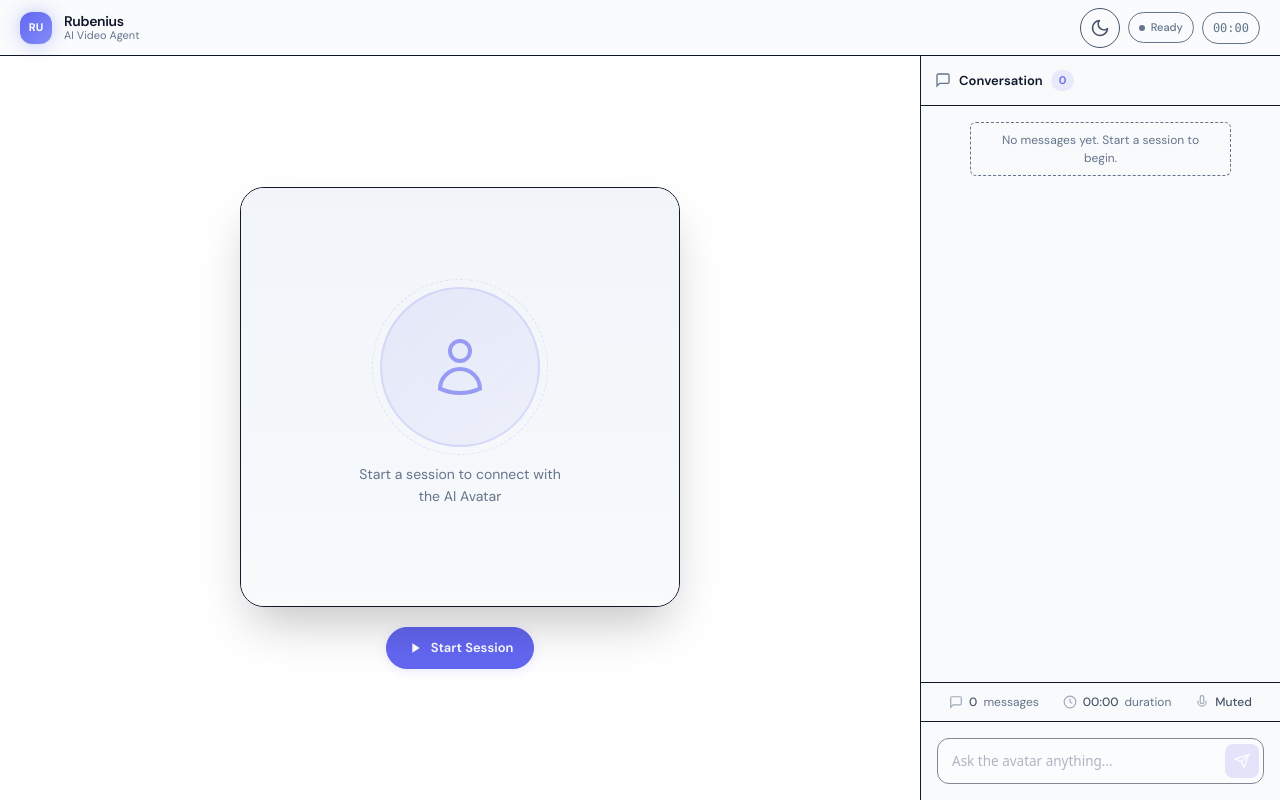
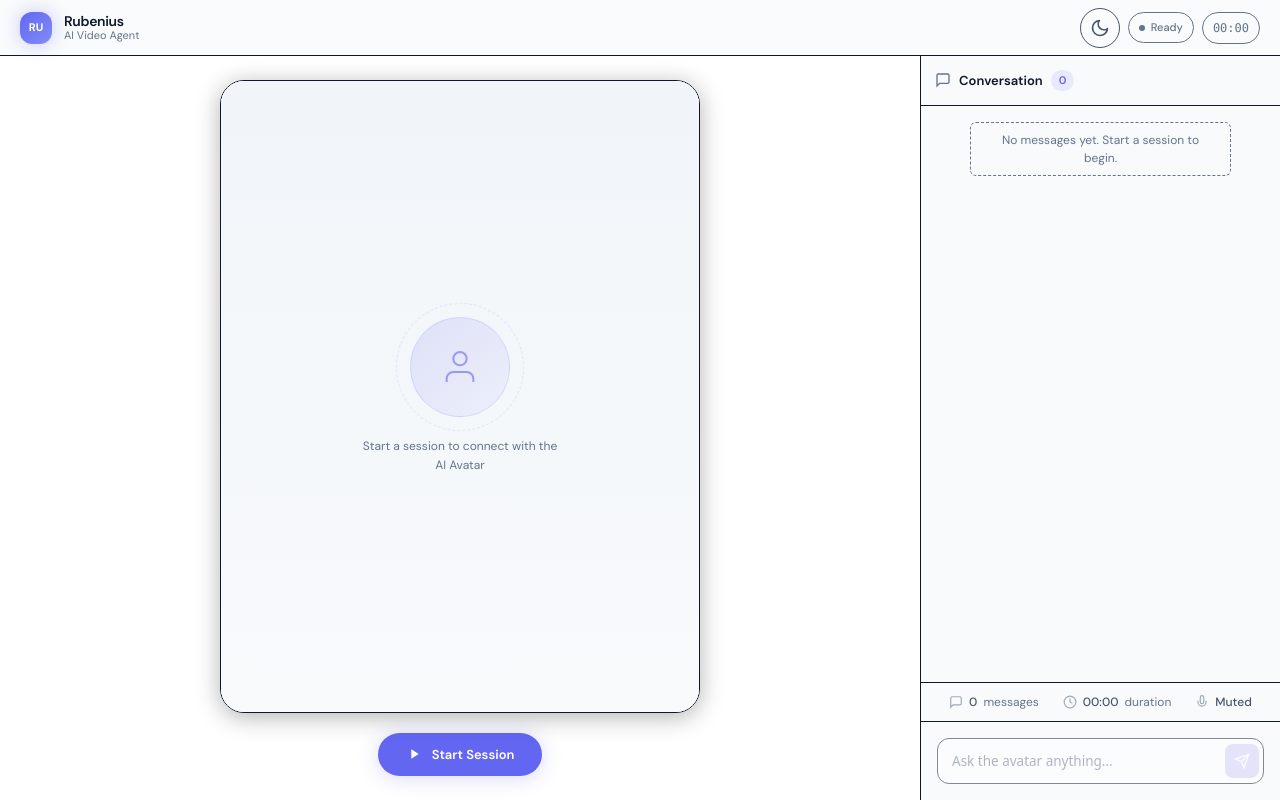
Before and after one commit to niks-nikhil-anand/AI-Video-Agent-Chatbot-Starter-Kit-Talking-Avatar-HeyGen, a Next.js app: page / in a window 1280 px wide. Built offline with nearby package versions, Linux system fonts and the light colour scheme.

Commit message:
refactor: modernize avatar UI, optimize scrollbar styles, and update typography configuration

```diff
--- a/src/app/components/AvatarPanel.tsx
+++ b/src/app/components/AvatarPanel.tsx
@@ -1,8 +1,9 @@
 'use client';
 
-import React, { useState, useRef, useEffect, useCallback } from 'react';
+import { useState, useRef, useEffect, useCallback } from 'react';
 import { fetchSessionToken, stopSessionOnServer } from '../lib/liveavatar';
 import type { LiveAvatarSession } from '@heygen/liveavatar-web-sdk';
+import SessionControls from './SessionControls';
 
 export interface AvatarPanelProps {
   isActive: boolean;
@@ -21,21 +22,18 @@ export default function AvatarPanel({
   onAvatarTranscription,
   onSessionReady,
 }: AvatarPanelProps) {
-  const [isSpeaking, setIsSpeaking] = useState(false);
-  const [isMicActive, setIsMicActive] = useState(false);
-  const [isLoading, setIsLoading] = useState(false);
-  const [error, setError] = useState<string | null>(null);
-  // true when the stream is live but browser autoplay policy is blocking audio
-  const [audioLocked, setAudioLocked] = useState(false);
+  const [isSpeaking, setIsSpeaking]     = useState(false);
+  const [isMicActive, setIsMicActive]   = useState(false);
+  const [isLoading, setIsLoading]       = useState(false);
+  const [error, setError]               = useState<string | null>(null);
+  const [audioLocked, setAudioLocked]   = useState(false);
 
-  const sessionRef = useRef<LiveAvatarSession | null>(null);
+  const sessionRef      = useRef<LiveAvatarSession | null>(null);
   const sessionTokenRef = useRef<string | null>(null);
-  const videoRef = useRef<HTMLVideoElement>(null);
-  const keepAliveRef = useRef<ReturnType<typeof setInterval> | null>(null);
-  // Guard against React Strict Mode double-invoke
-  const startingRef = useRef(false);
+  const videoRef        = useRef<HTMLVideoElement>(null);
+  const keepAliveRef    = useRef<ReturnType<typeof setInterval> | null>(null);
+  const startingRef     = useRef(false);
 
-  // Keep-alive every 2 min while session is live
   useEffect(() => {
     if (!isActive) return;
     keepAliveRef.current = setInterval(async () => {
@@ -44,7 +42,6 @@ export default function AvatarPanel({
     return () => { if (keepAliveRef.current) clearInterval(keepAliveRef.current); };
   }, [isActive]);
 
-  // Cleanup on unmount
   useEffect(() => {
     return () => {
       if (keepAliveRef.current) clearInterval(keepAliveRef.current);
@@ -83,10 +80,8 @@ export default function AvatarPanel({
         const video = videoRef.current;
         if (!video) return;
         session.attach(video);
-        // React's muted={false} is broken — set via DOM ref, then attempt play()
         video.muted = false;
         video.play().catch(() => {
-          // Autoplay policy blocked audio — show tap-to-unmute overlay
           video.muted = true;
           setAudioLocked(true);
         });
@@ -99,15 +94,10 @@ export default function AvatarPanel({
       });
 
       session.on(AgentEventsEnum.AVATAR_SPEAK_STARTED, () => setIsSpeaking(true));
-      session.on(AgentEventsEnum.AVATAR_SPEAK_ENDED, () => setIsSpeaking(false));
+      session.on(AgentEventsEnum.AVATAR_SPEAK_ENDED,   () => setIsSpeaking(false));
 
-      session.on(AgentEventsEnum.USER_TRANSCRIPTION, (event) => {
-        onUserTranscription?.(event.text);
-      });
-
-      session.on(AgentEventsEnum.AVATAR_TRANSCRIPTION, (event) => {
-        onAvatarTranscription?.(event.text);
-      });
+      session.on(AgentEventsEnum.USER_TRANSCRIPTION,   (e) => onUserTranscription?.(e.text));
+      session.on(AgentEventsEnum.AVATAR_TRANSCRIPTION, (e) => onAvatarTranscription?.(e.text));
 
       session.on(AgentEventsEnum.SESSION_STOPPED, () => {
         setIsMicActive(false);
@@ -117,8 +107,6 @@ export default function AvatarPanel({
 
       await session.start();
 
-      // voiceChat.start() triggers the browser mic permission prompt.
-      // Isolated try/catch so a denial doesn't kill the video session.
       try {
         await session.voiceChat.start();
         setIsMicActive(true);
@@ -129,8 +117,7 @@ export default function AvatarPanel({
       onSessionReady?.((text: string) => session.message(text));
       onStart();
     } catch (err) {
-      const message = err instanceof Error ? err.message : 'Failed to start session';
-      setError(message);
+      setError(err instanceof Error ? err.message : 'Failed to start session');
       sessionRef.current = null;
       sessionTokenRef.current = null;
     } finally {
@@ -164,127 +151,98 @@ export default function AvatarPanel({
   }, [isMicActive]);
 
   return (
-    <div
-      className={`flex flex-col items-center justify-center relative bg-bg-primary overflow-hidden p-6 transition-all duration-1000 ${
-        isActive
-          ? 'before:content-[""] before:absolute before:top-1/2 before:left-1/2 before:w-[500px] before:h-[500px] before:-translate-x-1/2 before:-translate-y-1/2 before:bg-[radial-gradient(circle,var(--accent-glow)_0%,transparent_70%)] before:pointer-events-none before:opacity-100'
-          : 'before:opacity-0'
-      }`}
-    >
+    <section className="relative flex flex-col items-center justify-center overflow-hidden bg-bg-primary p-6 transition-all duration-700">
+
+      {/* Ambient glow behind video when live */}
+      {isActive && (
+        <div className="pointer-events-none absolute inset-0 flex items-center justify-center">
+          <div className="w-[420px] h-[420px] rounded-full bg-[radial-gradient(circle,rgba(99,102,241,0.12)_0%,transparent_70%)] blur-3xl" />
+        </div>
+      )}
+
+      {/* Video card */}
       <div
-        className={`relative w-full max-w-[440px] aspect-[3/4] max-h-[calc(100dvh-380px)] rounded-3xl overflow-hidden bg-bg-tertiary border border-border-subtle shadow-2xl transition-all duration-300 ${
-          isActive ? 'border-border-active shadow-[0_8px_32px_rgba(0,0,0,0.5),0_0_40px_rgba(99,102,241,0.15)]' : ''
-        }`}
+        className={`relative w-full max-w-[480px] aspect-3/4 rounded-3xl overflow-hidden shadow-2xl transition-all duration-500
+          ${isActive
+            ? 'border border-accent/25 shadow-[0_8px_40px_rgba(0,0,0,0.5),0_0_60px_rgba(99,102,241,0.12)]'
+            : 'border border-border-subtle shadow-[0_4px_24px_rgba(0,0,0,0.3)]'
+          }`}
       >
-        {/* Video stream — muted prop omitted intentionally; we control muted via DOM ref */}
+        {/* Stream */}
         <video
           ref={videoRef}
-          className="w-full h-full object-cover block"
-          id="avatarVideo"
+          className="w-full h-full object-cover block bg-bg-tertiary"
           autoPlay
           playsInline
         />
 
-        {/* Tap-to-enable-audio overlay — appears when browser autoplay policy blocks audio */}
+        {/* Tap-to-unlock audio overlay */}
         {audioLocked && (
           <button
             onClick={unlockAudio}
-            className="absolute inset-0 flex flex-col items-center justify-center gap-3 bg-black/60 backdrop-blur-sm z-10 cursor-pointer"
+            className="absolute inset-0 z-10 flex flex-col items-center justify-center gap-3 bg-black/55 backdrop-blur-[2px] transition-opacity"
           >
-            <div className="w-16 h-16 rounded-full bg-white/10 border border-white/30 flex items-center justify-center">
-              <svg className="w-8 h-8 text-white" viewBox="0 0 24 24" fill="none" stroke="currentColor" strokeWidth="1.5">
+            <div className="w-14 h-14 rounded-full bg-white/10 border border-white/25 flex items-center justify-center">
+              <svg className="w-7 h-7 text-white" viewBox="0 0 24 24" fill="none" stroke="currentColor" strokeWidth="1.5">
                 <polygon points="11 5 6 9 2 9 2 15 6 15 11 19 11 5" />
                 <path d="M19.07 4.93a10 10 0 010 14.14M15.54 8.46a5 5 0 010 7.07" />
               </svg>
             </div>
-            <p className="text-white text-sm font-medium">Tap to enable audio</p>
+            <p className="text-white/90 text-[13px] font-medium">Tap to enable audio</p>
           </button>
         )}
 
         {/* Idle placeholder */}
         {!isActive && (
-          <div className="absolute inset-0 flex flex-col items-center justify-center gap-4 bg-linear-to-b from-bg-tertiary to-bg-secondary transition-opacity duration-300">
-            <div className="w-[160px] h-[160px] rounded-full bg-linear-to-br from-accent/10 to-accent/5 border-2 border-accent/15 flex items-center justify-center relative after:content-[''] after:absolute after:inset-[-10px] after:rounded-full after:border after:border-dashed after:border-accent/15 after:animate-spin-slow">
-              <svg className="w-16 h-16 text-accent opacity-60" viewBox="0 0 24 24" fill="none" stroke="currentColor" strokeWidth="1.5">
-                <path d="M15.75 6a3.75 3.75 0 11-7.5 0 3.75 3.75 0 017.5 0zM4.501 20.118a7.5 7.5 0 0114.998 0A17.933 17.933 0 0112 21.75c-2.676 0-5.216-.584-7.499-1.632z" />
-              </svg>
+          <div className="absolute inset-0 flex flex-col items-center justify-center gap-5 bg-linear-to-b from-bg-tertiary to-bg-secondary">
+            <div className="relative">
+              <div className="w-[100px] h-[100px] rounded-full bg-linear-to-br from-accent/15 to-accent/5 border border-accent/15 flex items-center justify-center">
+                <svg className="w-10 h-10 text-accent/60" viewBox="0 0 24 24" fill="none" stroke="currentColor" strokeWidth="1.2">
+                  <path d="M20 21v-2a4 4 0 00-4-4H8a4 4 0 00-4 4v2" />
+                  <circle cx="12" cy="7" r="4" />
+                </svg>
+              </div>
+              {/* Dashed orbit ring */}
+              <div className="absolute inset-[-14px] rounded-full border border-dashed border-accent/15 animate-spin-slow" />
             </div>
+
             {error ? (
-              <p className="text-sm text-[#ef4444] text-center max-w-[240px] leading-relaxed px-2">{error}</p>
+              <p className="text-[12px] text-[#ef4444] text-center max-w-[220px] leading-relaxed px-4">{error}</p>
             ) : (
-              <p className="text-sm text-text-muted text-center max-w-[220px] leading-relaxed">
+              <p className="text-[12px] text-text-muted text-center max-w-[200px] leading-relaxed">
                 Start a session to connect with the AI Avatar
               </p>
             )}
           </div>
         )}
 
-        {/* Speaking indicator */}
-        <div className={`absolute bottom-4 left-1/2 -translate-x-1/2 flex items-center gap-2 px-4 py-2 bg-bg-card/80 backdrop-blur-xl border border-border-subtle rounded-full transition-opacity duration-300 pointer-events-none ${isSpeaking ? 'opacity-100' : 'opacity-0'}`}>
-          <div className="flex items-end gap-[2px] h-4">
-            <span className="w-[3px] h-1.5 bg-accent rounded-[2px] animate-bar-bounce" style={{ animationDelay: '0s' }} />
-            <span className="w-[3px] h-3 bg-accent rounded-[2px] animate-bar-bounce" style={{ animationDelay: '0.15s' }} />
-            <span className="w-[3px] h-2 bg-accent rounded-[2px] animate-bar-bounce" style={{ animationDelay: '0.3s' }} />
-            <span className="w-[3px] h-3.5 bg-accent rounded-[2px] animate-bar-bounce" style={{ animationDelay: '0.45s' }} />
-            <span className="w-[3px] h-1.5 bg-accent rounded-[2px] animate-bar-bounce" style={{ animationDelay: '0.6s' }} />
+        {/* Speaking waveform badge */}
+        <div
+          className={`absolute bottom-4 left-1/2 -translate-x-1/2 flex items-center gap-2 px-3.5 py-2 rounded-full bg-bg-card/80 backdrop-blur-md border border-border-subtle shadow-lg pointer-events-none transition-all duration-300
+            ${isSpeaking ? 'opacity-100 translate-y-0' : 'opacity-0 translate-y-1'}`}
+        >
+          <div className="flex items-end gap-[3px] h-3.5">
+            {[0, 0.15, 0.3, 0.45, 0.6].map((delay, i) => (
+              <span
+                key={i}
+                className="w-[3px] rounded-[2px] bg-accent animate-bar-bounce"
+                style={{ height: [6, 12, 8, 14, 6][i], animationDelay: `${delay}s` }}
+              />
+            ))}
           </div>
-          <span className="text-xs text-text-primary font-medium">Speaking...</span>
+          <span className="text-[11px] font-medium text-text-primary">Speaking</span>
         </div>
       </div>
 
       {/* Controls */}
-      <div className="flex items-center gap-2.5 mt-5">
-        {!isActive ? (
-          <button
-            onClick={handleStart}
-            disabled={isLoading}
-            className="inline-flex items-center justify-center gap-2 px-5 py-2.5 bg-accent border border-accent text-white rounded-full text-[13px] font-semibold cursor-pointer transition-all hover:bg-[#5558e6] hover:shadow-[0_4px_20px_rgba(99,102,241,0.3)] active:scale-95 shadow-[0_2px_12px_rgba(99,102,241,0.15)] disabled:opacity-60 disabled:cursor-wait"
-          >
-            {isLoading ? (
-              <span className="w-4 h-4 border-2 border-white/30 border-t-white rounded-full animate-spin" />
-            ) : (
-              <svg className="w-4 h-4 fill-current" viewBox="0 0 24 24"><path d="M8 5v14l11-7z" /></svg>
-            )}
-            {isLoading ? 'Connecting...' : 'Start Session'}
-          </button>
-        ) : (
-          <>
-            <button
-              onClick={handleEnd}
-              className="inline-flex items-center justify-center gap-2 px-5 py-2.5 bg-[#ef4444] border border-[#ef4444] text-white rounded-full text-[13px] font-semibold cursor-pointer transition-all hover:bg-[#dc2626] active:scale-95 shadow-[0_2px_12px_rgba(239,68,68,0.15)]"
-            >
-              <svg className="w-4 h-4" viewBox="0 0 24 24" fill="none" stroke="currentColor" strokeWidth="2">
-                <rect x="6" y="6" width="12" height="12" rx="2" />
-              </svg>
-              End Session
-            </button>
-            <button
-              onClick={toggleMic}
-              className={`w-11 h-11 flex items-center justify-center rounded-full bg-surface-glass border border-border-subtle text-text-secondary cursor-pointer transition-all hover:bg-surface-glass-hover hover:text-text-primary active:scale-95 ${isMicActive ? 'bg-red/15 border-red/40 text-[#ef4444] animate-mic-pulse' : ''}`}
-              title={isMicActive ? 'Mute mic' : 'Enable mic'}
-            >
-              <svg className="w-5 h-5" viewBox="0 0 24 24" fill="none" stroke="currentColor" strokeWidth="2">
-                {isMicActive ? (
-                  <>
-                    <path d="M12 1a3 3 0 00-3 3v8a3 3 0 006 0V4a3 3 0 00-3-3z" />
-                    <path d="M19 10v2a7 7 0 01-14 0v-2" />
-                    <line x1="12" y1="19" x2="12" y2="23" />
-                    <line x1="8" y1="23" x2="16" y2="23" />
-                  </>
-                ) : (
-                  <>
-                    <line x1="1" y1="1" x2="23" y2="23" />
-                    <path d="M9 9v3a3 3 0 005.12 2.12M15 9.34V4a3 3 0 00-5.94-.6" />
-                    <path d="M17 16.95A7 7 0 015 12v-2m14 0v2a7 7 0 01-.11 1.23" />
-                    <line x1="12" y1="19" x2="12" y2="23" />
-                    <line x1="8" y1="23" x2="16" y2="23" />
-                  </>
-                )}
-              </svg>
-            </button>
-          </>
-        )}
-      </div>
-    </div>
+      <SessionControls
+        isActive={isActive}
+        isLoading={isLoading}
+        isMicActive={isMicActive}
+        onStart={handleStart}
+        onEnd={handleEnd}
+        onToggleMic={toggleMic}
+      />
+    </section>
   );
 }
--- a/src/app/components/MessageList.tsx
+++ b/src/app/components/MessageList.tsx
@@ -39,7 +39,7 @@ export default function MessageList({ messages, isTyping }: MessageListProps) {
   }
 
   return (
-    <div className="flex-1 overflow-y-auto px-4 py-3 flex flex-col gap-2.5 custom-scrollbar scroll-smooth">
+    <div className="flex-1 overflow-y-scroll px-4 py-3 flex flex-col gap-2.5 custom-scrollbar scroll-smooth">
       {messages.map((msg) => {
         if (msg.role === 'system') {
           return (
```
